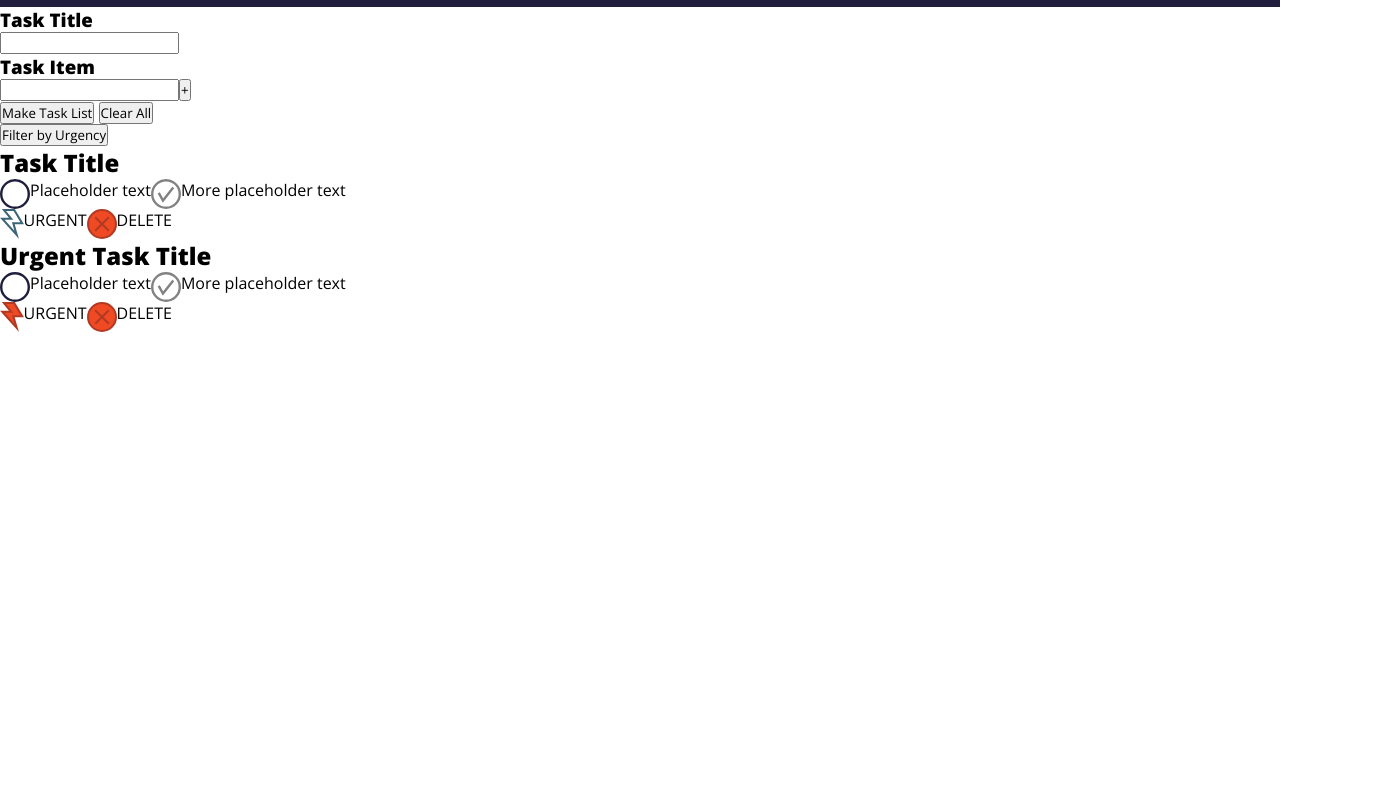
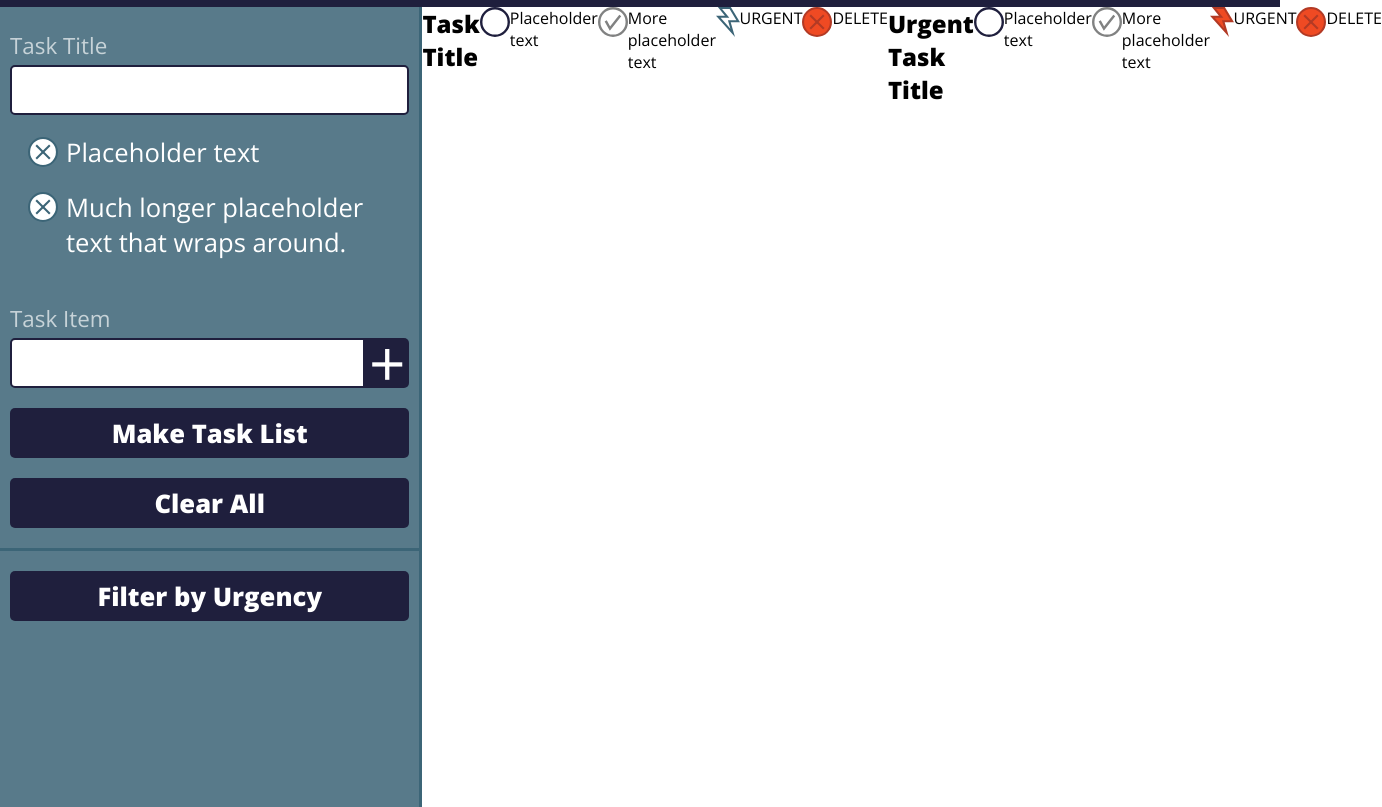
Before and after one commit to jonathan-tschida/check-yo-self, a plain HTML site: page index.html in a window 1280 px wide. Shown: the part 74-881 px from the top of the page, 1382 px wide, since content can reach past the window. Before the commit the page ends 800 px from the top, so only its background shows below. Drawn offline with nearby package versions, Linux system fonts and the light colour scheme.

Commit message:
Style sidebar

```diff
--- a/index.html
+++ b/index.html
@@ -13,25 +13,37 @@
       </div>
     </header>
     <main>
-      <section>
-        <article>
-          <h3>Task Title</h3>
-          <input type="text" />
+      <section class="sidebar">
+        <article class="task-form">
+          <div class="form-input">
+            <label>Task Title</label>
+            <input type="text" />
+          </div>
+            <div class="drafted-task-item">
+              <input type="image" src="./assets/delete.svg" />
+              <p>Placeholder text</p>
+            </div>
+            <div class="drafted-task-item">
+              <input type="image" src="./assets/delete.svg" />
+              <p>Much longer placeholder text that wraps around.</p>
+            </div>
           <div>
           </div>
-          <h3>Task Item</h3>
-          <div>
-            <input type="text" />
-            <input type="button" value="+" />
+          <div class="form-input">
+            <label>Task Item</label>
+            <div class="combo-input">
+              <input type="text" />
+              <input type="button" value="+" />
+            </div>
           </div>
           <input type="button" value="Make Task List" />
           <input type="button" value="Clear All" />
         </article>
-        <article>
+        <article class="filtering">
           <input type="button" value="Filter by Urgency" />
         </article>
       </section>
-      <section>
+      <section class="card-section">
         <article>
           <h2>Task Title</h2>
           <div>
--- a/styles.css
+++ b/styles.css
@@ -4,6 +4,13 @@
   padding: 0;
   font-family: 'Open Sans', sans-serif;
   outline: none;
+}
+
+html,
+body,
+main {
+  height: 100%;
+  width: 100%;
 }
 
 /* Colors
@@ -23,8 +30,17 @@ Urgent Red = #B23A25
 
 /* General Layout */
 header,
-div {
+div,
+main,
+section,
+article {
   display: flex;
+}
+
+main {
+  flex-direction: row;
+  justify-content: flex-start;
+  align-items: flex-start;
 }
 
 input[type=image] {
@@ -77,5 +93,99 @@ h1 span {
 }
 
 /* Sidebar */
+.sidebar {
+  flex-direction: column;
+  justify-content: flex-start;
+  align-items: flex-start;
+  height: 100%;
+  width: 33%;
+  background-color: #587A8A;
+  border-right: 3px solid #3C6577;
+}
+
+.task-form,
+.filtering {
+  flex-direction: column;
+  width: 100%;
+  padding: 10px;
+}
+
+.task-form > *,
+.filtering > * {
+  margin: 10px 0;
+}
+
+.form-input {
+  flex-direction: column;
+  justify-content: flex-start;
+  align-items: flex-start;
+  width: 100%;
+}
+
+.form-input label {
+  font-size: 1.4em;
+  line-height: 170%;
+  color: #C7D3D8;
+}
+
+.form-input input[type=text] {
+  width: 100%;
+  height: 50px;
+  border: 2px solid #1F1F3D;
+  border-radius: 5px;
+}
+
+.combo-input {
+  width: 100%;
+}
+
+.combo-input input[type=text] {
+  border-radius: 5px 0 0 5px;
+}
+
+.combo-input input[type=button] {
+  font-size: 4em;
+  line-height: 50px;
+  width: 50px;
+  font-weight: 400;
+  border-radius: 0 5px 5px 0;
+}
+
+input[type=button] {
+  background-color: #1F1F3D;
+  color: #FFFFFF;
+  border: none;
+  height: 50px;
+  border-radius: 5px;
+  font-size: 1.6em;
+  font-weight: bold;
+}
+
+.drafted-task-item {
+  flex-direction: row;
+  justify-content: flex-start;
+  align-items: flex-start;
+  margin: 10px;
+
+}
+
+.drafted-task-item input[type="image"] {
+  margin: 2px 8px;
+  height: 30px;
+}
+
+.drafted-task-item p {
+  font-size: 1.6em;
+  color: #FFFFFF;
+}
+
+.filtering {
+  justify-content: flex-start;
+  border-top: 3px solid #3C6577;
+}
 
 /* Card Section */
+.card-section {
+  height: 100%;
+  width: 66%;
+}
```
